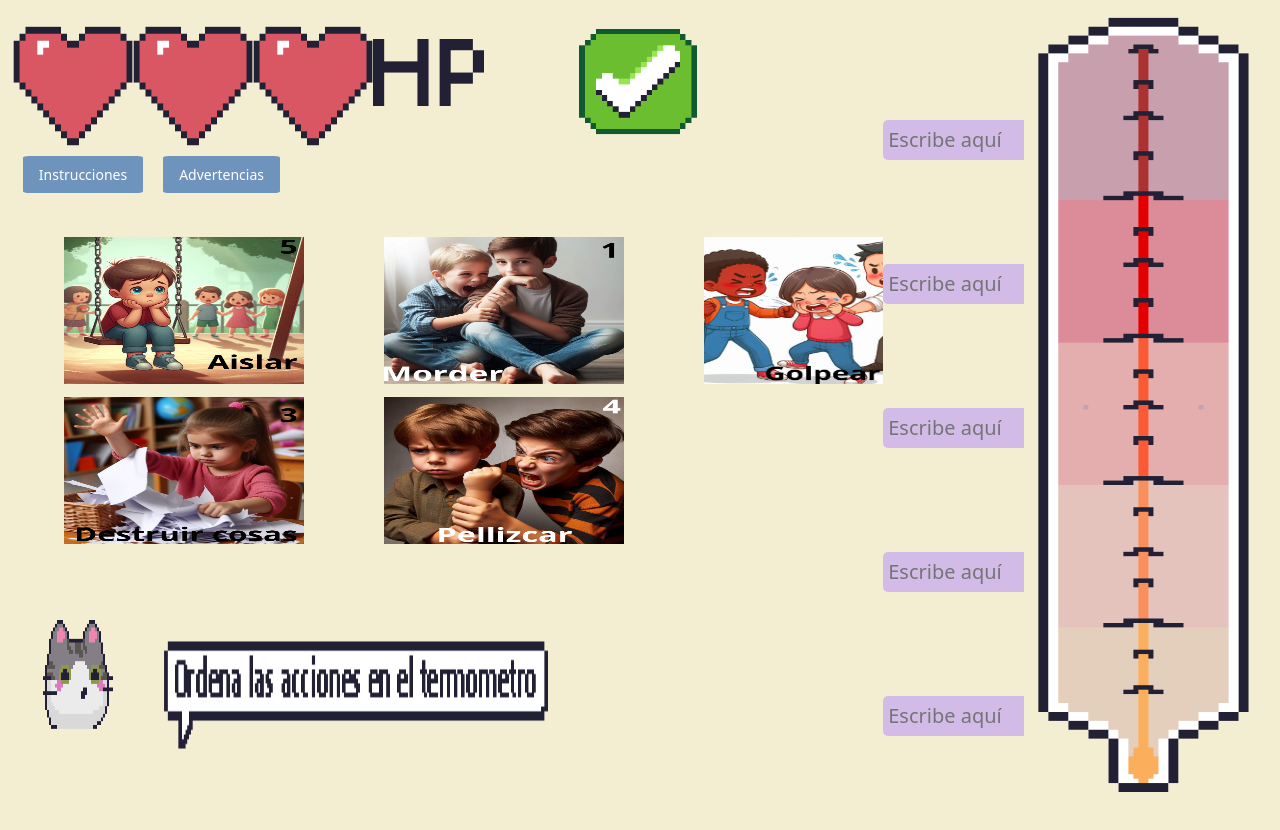
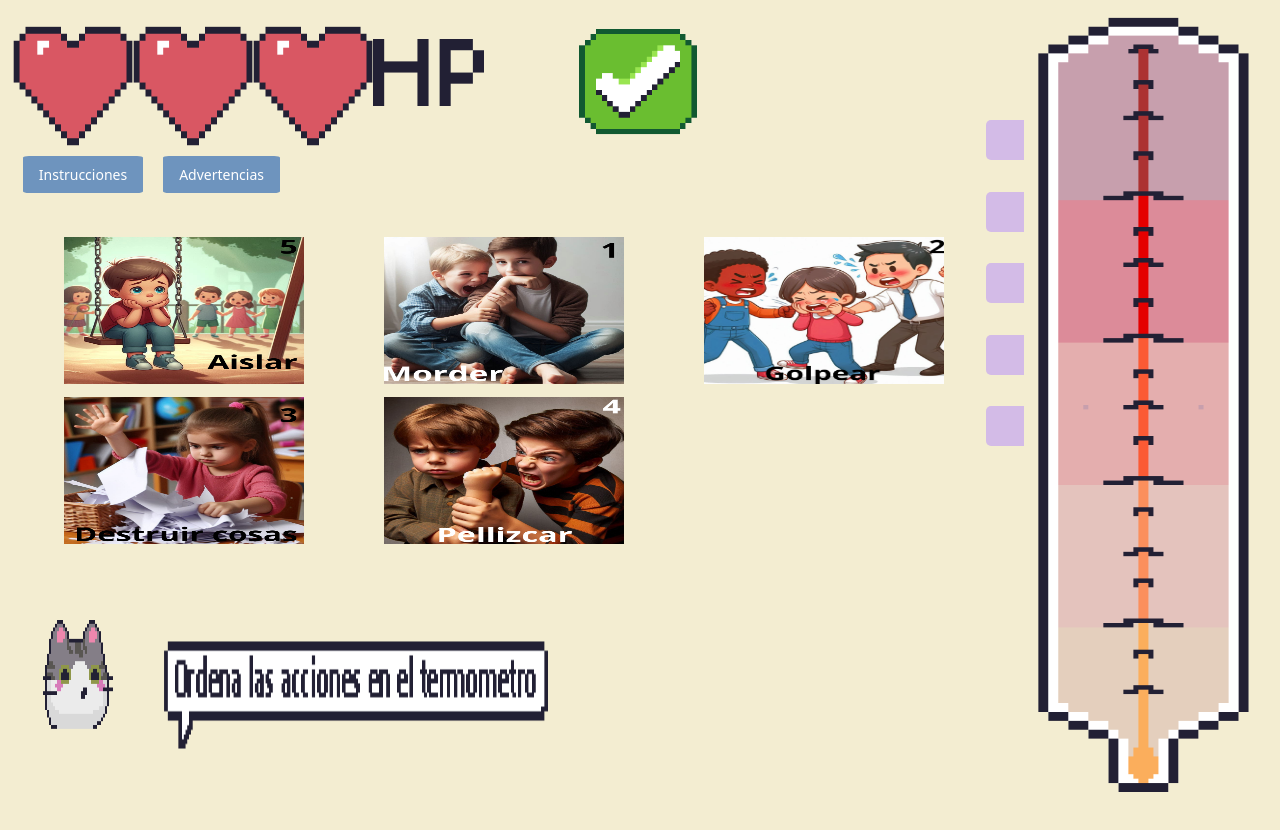
Before and after one commit to 0511Cynthia/violentometro, a React (Create React App) app: page /level1 in a window 1280 px wide. Shown: the top 830 px of the page. After the commit the page ends 800 px from the top, so only its background shows below. Built offline with nearby package versions, Linux system fonts and the light colour scheme.

Commit message:
Added icon to show, modificated inputs of level 1

```diff
--- a/public/index.html
+++ b/public/index.html
@@ -2,14 +2,14 @@
 <html lang="en">
   <head>
     <meta charset="utf-8" />
-    <link rel="icon" href="%PUBLIC_URL%/favicon.ico" />
+    <link rel="icon" href="%PUBLIC_URL%/Thermometer.ico" />
     <meta name="viewport" content="width=device-width, initial-scale=1" />
     <meta name="theme-color" content="#000000" />
     <meta
       name="description"
       content="Web site created using create-react-app"
     />
-    <link rel="apple-touch-icon" href="%PUBLIC_URL%/logo192.png" />
+    <link rel="apple-touch-icon" href="%PUBLIC_URL%/Thermometer.png" />
     <!--
       manifest.json provides metadata used when your web app is installed on a
       user's mobile device or desktop. See https://developers.google.com/web/fundamentals/web-app-manifest/
--- a/src/components/Kitten/Kitten.jsx
+++ b/src/components/Kitten/Kitten.jsx
@@ -12,7 +12,7 @@ export default function Kitten({ onClick }) {
   const handleSetPlayingAudio = (audioRef) => {
     if (playingAudio && playingAudio !== audioRef) {
       playingAudio.current.pause();
-      playingAudio.current.currentTime = 0; // Reset audio to start
+      playingAudio.current.currentTime = 0;
     }
     setPlayingAudio(audioRef);
   };
--- a/src/pages/level1/level1.jsx
+++ b/src/pages/level1/level1.jsx
@@ -108,10 +108,11 @@ function Level1(){
                 {words.map((word, index) => (
                     <input
                         key={index}
-                        type="text"
+                        type="number"
+                        min="1"
+                        max="5"
                         value={inputWords[index]}
                         onChange={(event) => handleInputChange(index, event)}
-                        placeholder='Escribe aquí'
                     />
                 ))}
             </div>
--- a/src/pages/level1/level1.module.css
+++ b/src/pages/level1/level1.module.css
@@ -36,10 +36,9 @@
 .inputsContainer {
     position: absolute;
     top: 15%;
-    margin-left: 68%;
+    margin-left: 76%;
     display: flex;
     flex-direction: column;
-
 }
 
 .inputsContainer input{
--- a/src/pages/level2/level2.jsx
+++ b/src/pages/level2/level2.jsx
@@ -32,7 +32,7 @@ function Level2(){
     const [open, setOpen] = useState(false);
     const [openWin, setOpenWin] = useState(false);
     const [inputWords, setInputWords] = useState(Array(words.length).fill(''));
-
+    const [correctWords, setCorrectWords] = useState(Array(words.length).fill(false));
 
     const toggleHeartVisibility = (index) => {
         setHeartVisibility(prevState => {
@@ -50,13 +50,19 @@ function Level2(){
 
     const checkPiecesPlacement = () => {
         let piecesNotInPlace = 0;
+        const newCorrectWords = [...correctWords];
+
         inputWords.forEach((inputWord, index) => {
             if (inputWord.trim().toLowerCase() === words[index].toLowerCase()) {
+                newCorrectWords[index] = true;
                 console.log(`El input ${index + 1} contiene la palabra correcta: ${inputWord}`);
             } else {
                 piecesNotInPlace++;
             }
         });
+
+        setCorrectWords(newCorrectWords);
+
         if (piecesNotInPlace === 0) {
             setOpenWin(true);
         } else {
@@ -116,6 +122,7 @@ function Level2(){
                         value={inputWords[index]}
                         onChange={(event) => handleInputChange(index, event)}
                         placeholder='Escribe aquí'
+                        disabled={correctWords[index]}
                     />
                 ))}
             </div>
--- a/src/pages/level3/Level3.jsx
+++ b/src/pages/level3/Level3.jsx
@@ -31,6 +31,7 @@ function Level3() {
     const [open, setOpen] = useState(false);
     const [openWin, setOpenWin] = useState(false);
     const [inputWords, setInputWords] = useState(Array(words.length).fill(''));
+    const [correctWords, setCorrectWords] = useState(Array(words.length).fill(false));
 
     const toggleHeartVisibility = (index) => {
         setHeartVisibility(prevState => {
@@ -48,13 +49,19 @@ function Level3() {
 
     const checkPiecesPlacement = () => {
         let piecesNotInPlace = 0;
+        const newCorrectWords = [...correctWords];
+
         inputWords.forEach((inputWord, index) => {
             if (inputWord.trim().toLowerCase() === words[index].toLowerCase()) {
+                newCorrectWords[index] = true;
                 console.log(`El input ${index + 1} contiene la palabra correcta: ${inputWord}`);
             } else {
                 piecesNotInPlace++;
             }
         });
+
+        setCorrectWords(newCorrectWords);
+
         if (piecesNotInPlace === 0) {
             setOpenWin(true);
         } else {
@@ -114,6 +121,7 @@ function Level3() {
                         value={inputWords[index]}
                         onChange={(event) => handleInputChange(index, event)}
                         placeholder='Escribe aquí'
+                        disabled={correctWords[index]}
                     />
                 ))}
             </div>
```
Also changed, not shown: 1 other file (tests, documents, lock files or other folders).
